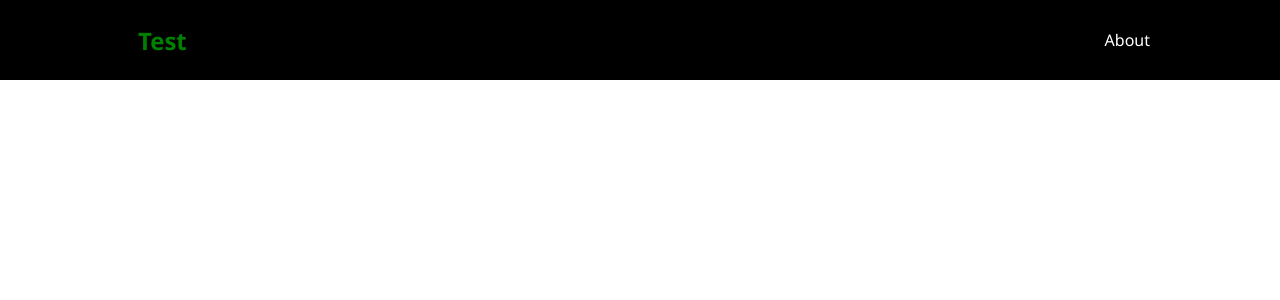
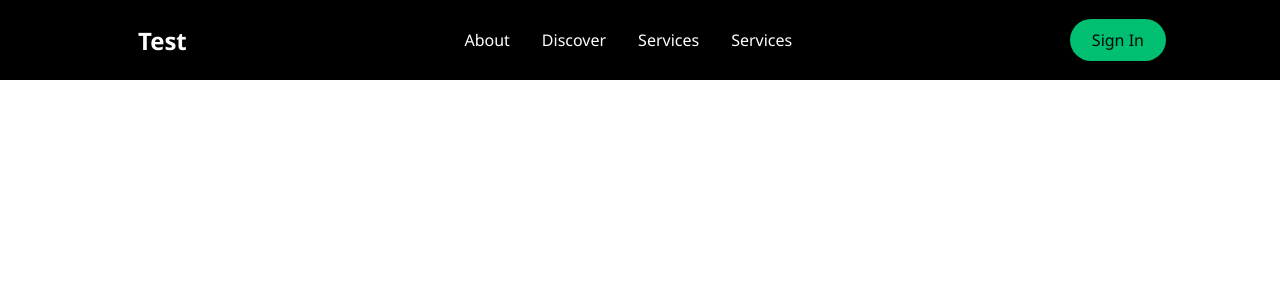
Before and after one commit to SandeepKumarYaramchitti/react-portfolio, a React (Create React App) app: page / in a window 1280 px wide. Shown: the top 300 px of the page. Built offline with nearby package versions, Linux system fonts and the light colour scheme.

Commit message:
more updates to the navbar component

```diff
--- a/src/components/Navbar/NavBarElements.js
+++ b/src/components/Navbar/NavBarElements.js
@@ -30,7 +30,7 @@ export const NavBarContainer = styled.div`
 `
 
 export const NavLogo = styled(LinkR)`
-    color: green;
+    color: #fff;
     justify-self: flex-start;
     cursor: pointer;
     font-size: 1.5rem;
@@ -79,8 +79,36 @@ export const NavLinks = styled(LinkS)`
     padding: 0 1rem;
     height: 100%;
     cursor: pointer;
-
+    font-size: 1.0rem;
     &.active {
         border-bottom: 3px solid #01bfc1;
     }
 `
+
+export const Navbtn = styled.nav`
+    display: flex;
+    align-items: center;
+
+    @media screen and (max-width: 768px) {
+        display: none;
+    }
+`
+
+export const NavBtnLink = styled(LinkR)`
+    border-radius: 50px;
+    background: #01bf71;
+    white-space: nowrap;
+    padding: 10px 22px;
+    color: #010606;
+    font-size: 16px;
+    outline: none;
+    cursor: pointer;
+    transition: all 0.2s ease-in-out;
+    text-decoration: none;
+
+    &.hover {
+        transition: all 0.2s ease-in-out;
+        background: #fff;
+        color: #010606;
+    }
+`
--- a/src/components/Navbar/index.js
+++ b/src/components/Navbar/index.js
@@ -5,7 +5,7 @@ import {Nav,
         MobileIcon,
         NavMenu,
         NavItem,
-        NavLinks} from './NavBarElements'
+        NavLinks, Navbtn, NavBtnLink} from './NavBarElements'
 
 import {FaBars} from 'react-icons/fa'
 
@@ -22,7 +22,19 @@ const NavBar = () => {
                         <NavItem>
                             <NavLinks to='about'>About</NavLinks>
                         </NavItem>
+                        <NavItem>
+                            <NavLinks to='about'>Discover</NavLinks>
+                        </NavItem>
+                        <NavItem>
+                            <NavLinks to='about'>Services</NavLinks>
+                        </NavItem>
+                        <NavItem>
+                            <NavLinks to='signup'>Services</NavLinks>
+                        </NavItem>
                     </NavMenu>
+                    <Navbtn>
+                        <NavBtnLink to='/signin'>Sign In</NavBtnLink>
+                    </Navbtn>
                 </NavBarContainer>
             </Nav>
         </>
```
